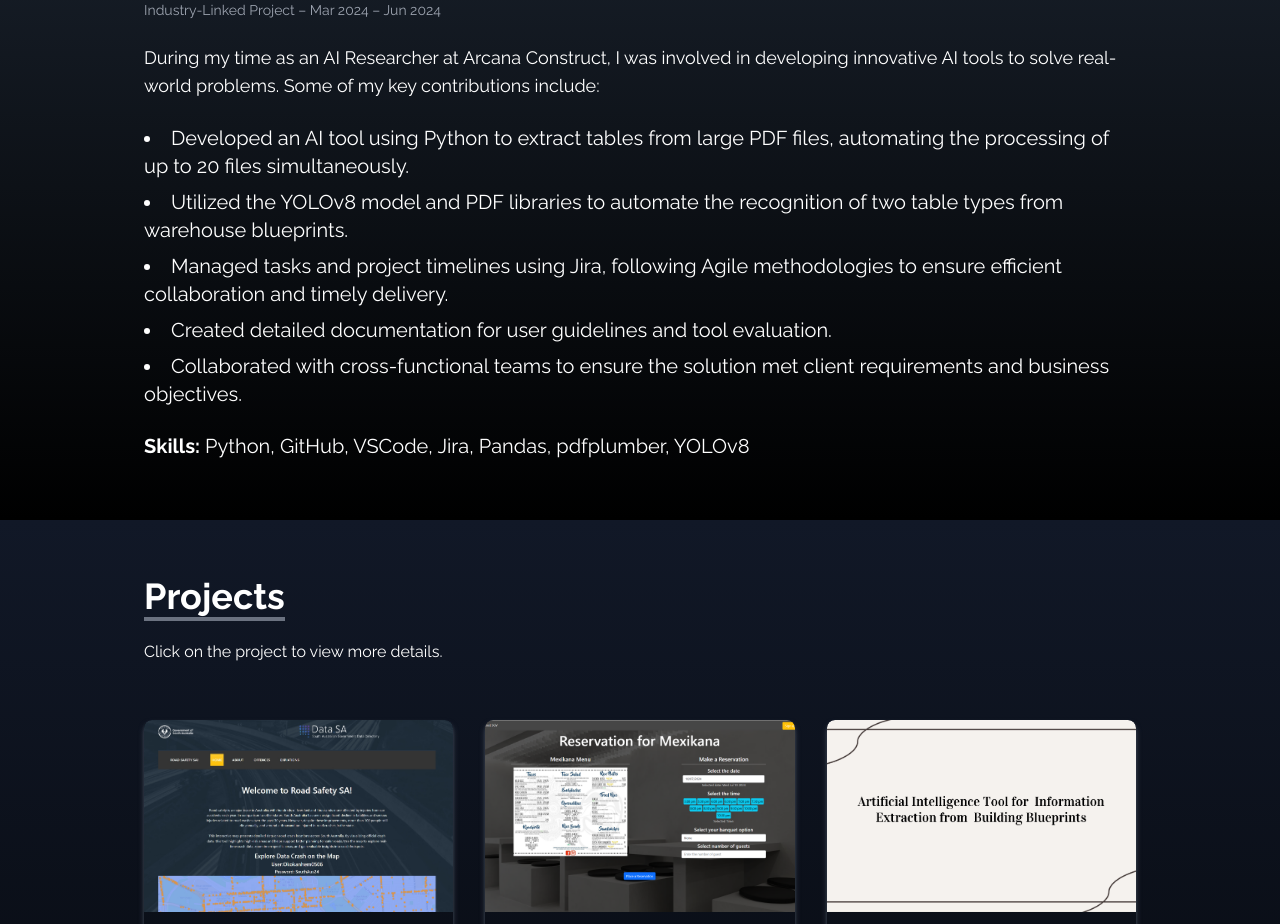
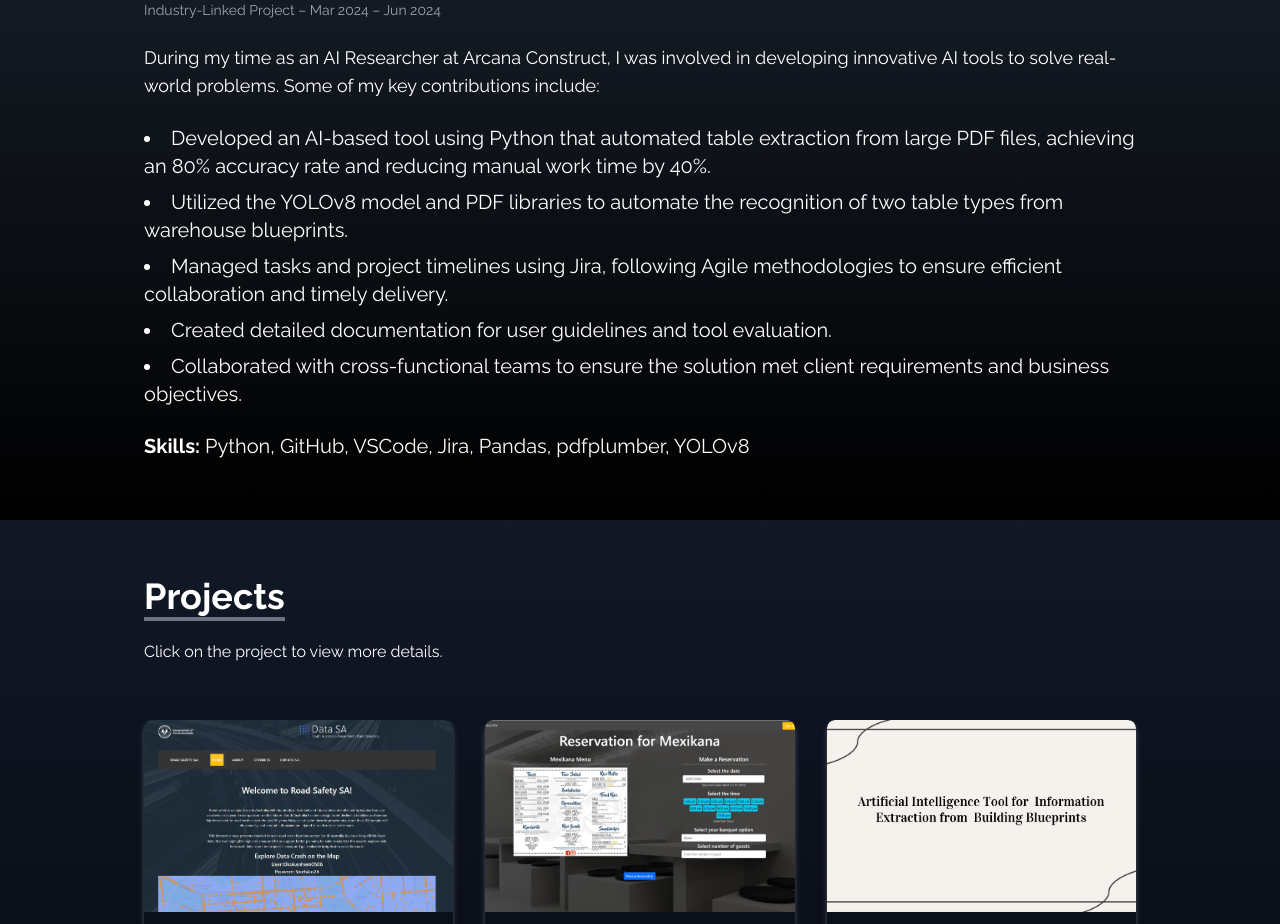
Before and after one commit to andrewhuynh561/portfolio-project, a React (Create React App) app: page / in a window 1280 px wide. Shown: the part 1080-2004 px from the top of the page. Built offline with nearby package versions, Linux system fonts and the light colour scheme.

Commit message:
updated experience section for past role

```diff
--- a/src/components/Experience.jsx
+++ b/src/components/Experience.jsx
@@ -26,9 +26,7 @@ const Experience = () => {
 
           <ul className="list-disc list-inside space-y-2">
             <li>
-              Developed an AI tool using Python to extract tables from large
-              PDF files, automating the processing of up to 20 files
-              simultaneously.
+            Developed an AI-based tool using Python that automated table extraction from large PDF files, achieving an 80% accuracy rate and reducing manual work time by 40%.
             </li>
             <li>
               Utilized the YOLOv8 model and PDF libraries to automate the
```
